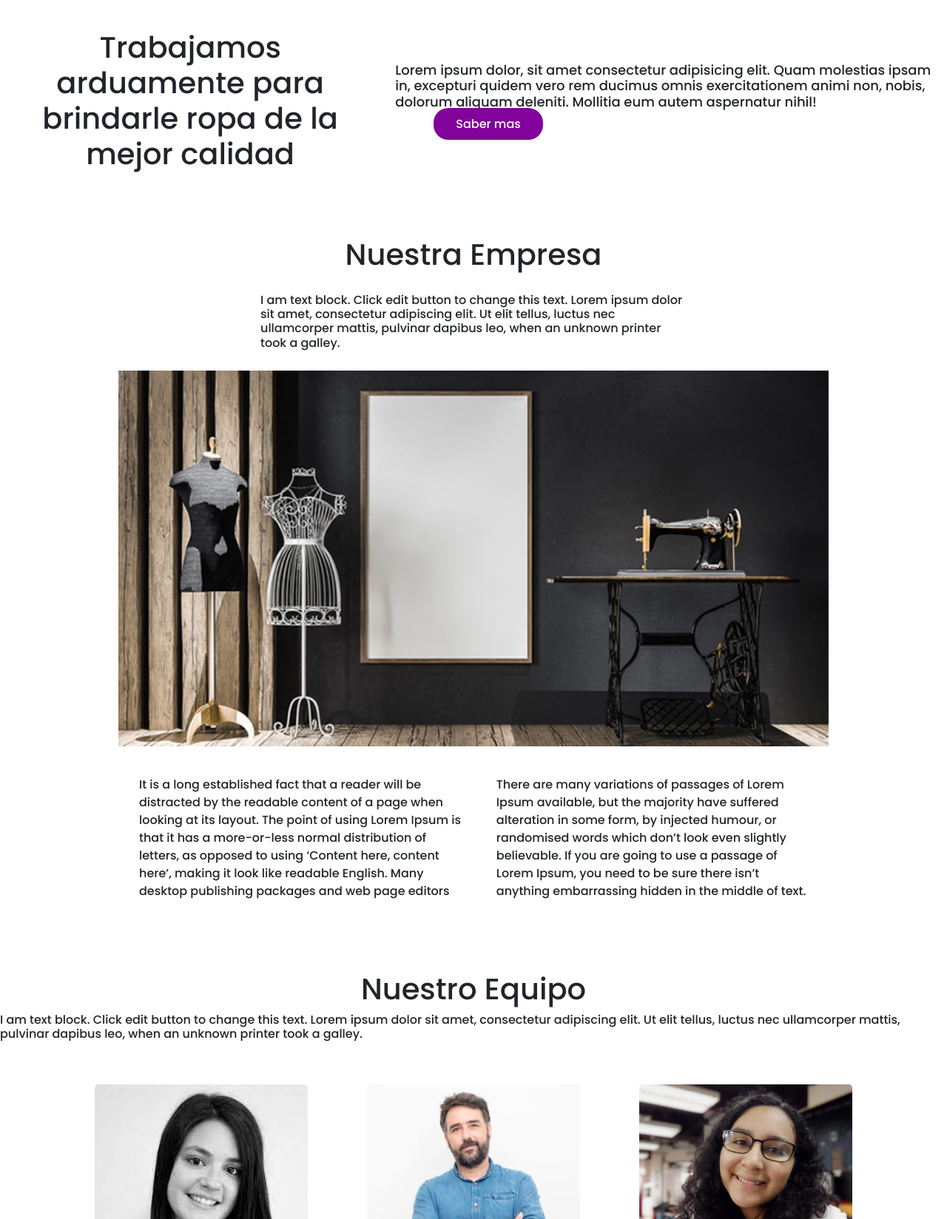
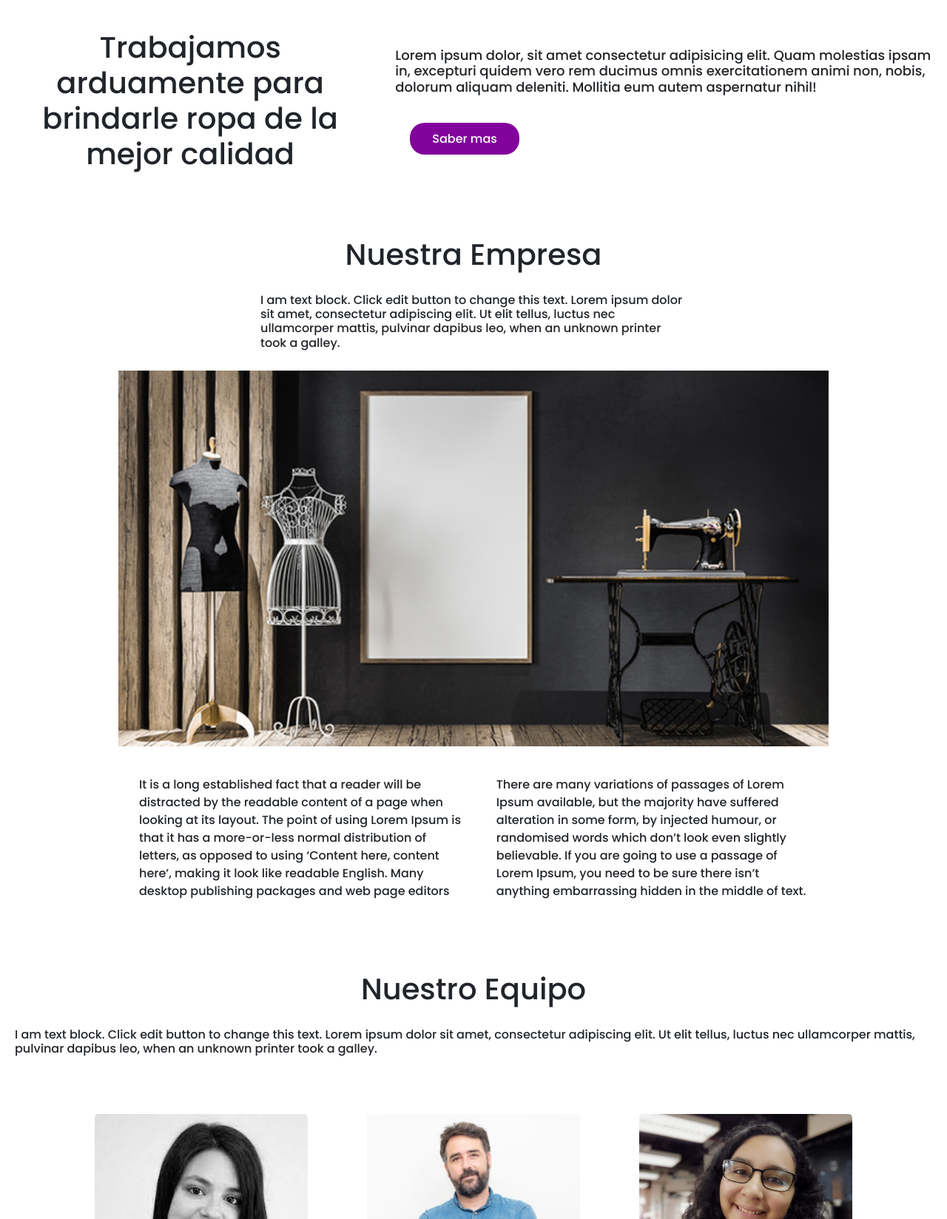
Before and after one commit to ivancolqueetn/PreEntrega2ColqueDesarrolloWEB, a plain HTML site: page paginas/sobre-nosotros.html in a window 1280 px wide. Shown: the part 800-2448 px from the top of the page at 74% size. Drawn offline with nearby package versions, Linux system fonts and the light colour scheme.

Commit message:
se corrigen errores en tienda y sobre nosotros

```diff
--- a/css/style.css
+++ b/css/style.css
@@ -243,6 +243,10 @@ header{
     justify-content: center;
 }
 
+.historia__targeta ul,h3{
+    padding: 20px 0px;
+}
+
 /* 3ra pagina "Sobre Nosotros" - 3ra seccion Empresa */
 .empresa__container{
     padding: 40px 0px;
@@ -269,11 +273,15 @@ header{
 .targeta__historia p{
     padding: 0px 20px;
 }
+
 /* 3ra pagina "Sobre Nosotros" - 4ta seccion equipo */
 .equipo__container{
     display: flex;
     flex-direction: column;
     align-items: center;
+}
+.equipo__container h4{
+   padding: 20px;
 }
 
 
```
